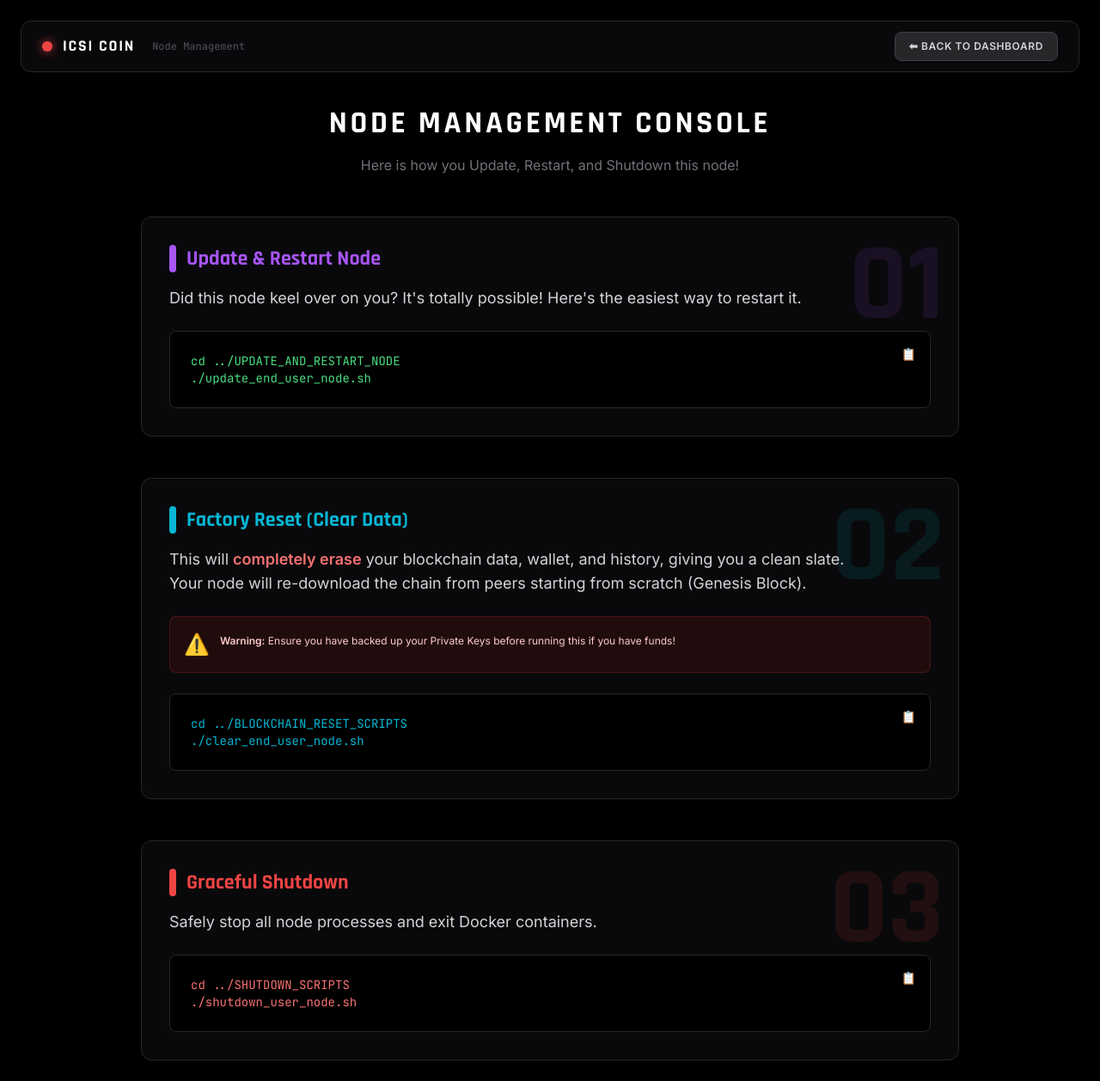
After one commit to androidteacher/iCSI_Coin_2026, a Flask app: template iCSI_COIN_PYTHON_PORT/end_user_node/templates/management.html in a window 1280 px wide. The commit adds this page. Shown: the whole page at 86% size. Run offline with Flask 3, Linux system fonts and the light colour scheme; the template is opened without the code that fills it, so the values that code supplies are empty; some libraries are stand-ins or nearby versions.

Commit message:
management page added

```diff
--- a/iCSI_COIN_PYTHON_PORT/end_user_node/icsicoin/web/server.py
+++ b/iCSI_COIN_PYTHON_PORT/end_user_node/icsicoin/web/server.py
@@ -55,6 +55,7 @@ class WebServer:
 
         # Routes
         self.app.router.add_get('/', self.handle_index)
+        self.app.router.add_get('/management', self.handle_management_page)
         self.app.router.add_get('/secret', self.handle_secret_page)
         self.app.router.add_static('/static', os.path.join(os.path.dirname(os.path.dirname(os.path.dirname(__file__))), 'static'))
 
@@ -153,6 +154,10 @@ class WebServer:
         template = self.jinja_env.get_template(template_name)
         content = template.render(context)
         return web.Response(text=content, content_type='text/html')
+
+    # --- MANAGEMENT ---
+    async def handle_management_page(self, request):
+        return await self.render_template('management.html')
 
     # --- AUTHENTICATION ---
 
--- a/iCSI_COIN_PYTHON_PORT/end_user_node/templates/dashboard.html
+++ b/iCSI_COIN_PYTHON_PORT/end_user_node/templates/dashboard.html
@@ -156,6 +156,10 @@
                 <button onclick="window.location.href='/explorer'"
                     class="px-4 py-2 rounded-lg bg-primary/10 border border-primary/40 text-primary font-bold text-xs uppercase tracking-wider hover:bg-primary/20 hover:border-primary/60 transition-all flex items-center gap-2">
                     📦 Blockchain Explorer
+                </button>
+                <button onclick="window.location.href='/management'"
+                    class="px-4 py-2 rounded-lg bg-zinc-800 border border-zinc-700 text-zinc-300 font-bold text-xs uppercase tracking-wider hover:bg-zinc-700 hover:text-white transition-all ml-2 flex items-center gap-2">
+                    🛠 Node Management
                 </button>
                 <button onclick="logout()"
                     class="px-4 py-2 rounded-lg bg-red-900/10 border border-red-900/40 text-red-500 font-bold text-xs uppercase tracking-wider hover:bg-red-900/20 hover:border-red-900/60 transition-all ml-2">
--- /dev/null
+++ b/iCSI_COIN_PYTHON_PORT/end_user_node/templates/management.html
@@ -0,0 +1,222 @@
+<!DOCTYPE html>
+<html lang="en" class="dark">
+
+<head>
+    <meta charset="UTF-8">
+    <meta name="viewport" content="width=device-width, initial-scale=1.0">
+    <title>iCSI Coin Node Management</title>
+    <!-- Google Fonts -->
+    <link rel="preconnect" href="https://fonts.googleapis.com">
+    <link rel="preconnect" href="https://fonts.gstatic.com" crossorigin>
+    <link
+        href="https://fonts.googleapis.com/css2?family=Inter:wght@400;500;600&family=JetBrains+Mono:wght@400;500&family=Rajdhani:wght@500;600;700&display=swap"
+        rel="stylesheet">
+
+    <!-- Tailwind CSS -->
+    <script src="https://cdn.tailwindcss.com"></script>
+    <script>
+        tailwind.config = {
+            darkMode: 'class',
+            theme: {
+                extend: {
+                    colors: {
+                        background: '#000000',
+                        surface: '#09090b', // Zinc 950
+                        border: '#27272a',   // Zinc 800
+                        primary: 'rgb(var(--color-primary) / <alpha-value>)',  // Dynamic Primary
+                        secondary: '#06b6d4', // Cyan
+                        muted: '#a1a1aa',    // Zinc 400
+                    },
+                    fontFamily: {
+                        sans: ['Inter', 'sans-serif'],
+                        mono: ['JetBrains Mono', 'monospace'],
+                        heading: ['Rajdhani', 'sans-serif'],
+                    }
+                }
+            }
+        }
+    </script>
+    <style>
+        :root {
+            /* Default Purple */
+            --color-primary: 168 85 247;
+        }
+
+        /* Custom Scrollbar to match Dark Theme */
+        ::-webkit-scrollbar {
+            width: 6px;
+        }
+
+        ::-webkit-scrollbar-track {
+            background: transparent;
+        }
+
+        ::-webkit-scrollbar-thumb {
+            background: #27272a;
+            border-radius: 3px;
+        }
+
+        ::-webkit-scrollbar-thumb:hover {
+            background: #3f3f46;
+        }
+    </style>
+    <script>
+        // Apply theme immediately to prevent flash
+        const savedTheme = localStorage.getItem('theme-color');
+        if (savedTheme) {
+            document.documentElement.style.setProperty('--color-primary', savedTheme);
+        }
+    </script>
+</head>
+
+<body
+    class="bg-background text-white font-sans min-h-screen min-w-[1280px] antialiased selection:bg-primary selection:text-black">
+
+    <!-- Top Navigation Bar -->
+    <nav class="max-w-[1400px] mx-auto px-6 pt-6 pb-2">
+        <div class="bg-surface border border-border rounded-xl px-6 py-3 flex items-center justify-between shadow-lg">
+            <div class="flex items-center gap-3">
+                <span class="w-3 h-3 rounded-full bg-red-500 shadow-[0_0_12px_rgba(239,68,68,0.8)]"></span>
+                <span class="font-heading font-bold text-lg uppercase tracking-widest text-white">iCSI Coin</span>
+                <span class="text-zinc-600 text-xs font-mono ml-2">Node Management</span>
+            </div>
+            <div class="flex items-center gap-2">
+                <a href="/"
+                    class="px-4 py-2 rounded-lg bg-zinc-800 border border-zinc-700 text-zinc-300 font-bold text-xs uppercase tracking-wider hover:bg-zinc-700 hover:text-white transition-all flex items-center gap-2">
+                    ⬅ Back to Dashboard
+                </a>
+            </div>
+        </div>
+    </nav>
+
+    <!-- Main Content -->
+    <div class="max-w-[1000px] mx-auto p-6 pt-8 space-y-12">
+
+        <!-- Header -->
+        <div class="text-center space-y-4">
+            <h1 class="text-4xl font-heading font-bold text-white uppercase tracking-widest">
+                Node Management Console
+            </h1>
+            <p class="text-zinc-500 max-w-2xl mx-auto">
+                Here is how you Update, Restart, and Shutdown this node!
+            </p>
+        </div>
+
+        <!-- 1. UPDATE & RESTART -->
+        <div
+            class="bg-surface border border-border rounded-xl p-8 relative overflow-hidden group hover:border-primary/30 transition-all">
+            <div
+                class="absolute top-0 right-0 p-4 opacity-10 font-heading font-bold text-9xl text-primary select-none pointer-events-none">
+                01</div>
+
+            <div class="relative z-10">
+                <h2 class="text-2xl font-heading font-bold text-primary mb-4 flex items-center gap-3">
+                    <span class="w-2 h-8 bg-primary rounded-full"></span>
+                    Update & Restart Node
+                </h2>
+
+                <p class="text-zinc-300 mb-6 text-lg">
+                    Did this node keel over on you? It's totally possible! Here's the easiest way to restart it.
+                </p>
+
+                <div class="bg-black border border-zinc-800 rounded-lg p-6 font-mono text-sm shadow-inner relative">
+                    <button onclick="copyToClipboard('cmdUpdate')"
+                        class="absolute top-4 right-4 text-zinc-500 hover:text-white transition-colors" title="Copy">
+                        📋
+                    </button>
+                    <code id="cmdUpdate" class="block text-green-400">
+cd ../UPDATE_AND_RESTART_NODE<br>
+./update_end_user_node.sh
+                    </code>
+                </div>
+            </div>
+        </div>
+
+        <!-- 2. RESET BLOCKCHAIN -->
+        <div
+            class="bg-surface border border-border rounded-xl p-8 relative overflow-hidden group hover:border-secondary/30 transition-all">
+            <div
+                class="absolute top-0 right-0 p-4 opacity-10 font-heading font-bold text-9xl text-secondary select-none pointer-events-none">
+                02</div>
+
+            <div class="relative z-10">
+                <h2 class="text-2xl font-heading font-bold text-secondary mb-4 flex items-center gap-3">
+                    <span class="w-2 h-8 bg-secondary rounded-full"></span>
+                    Factory Reset (Clear Data)
+                </h2>
+
+                <p class="text-zinc-300 mb-6 text-lg">
+                    This will <strong class="text-red-400">completely erase</strong> your blockchain data, wallet, and
+                    history, giving you a clean slate.
+                    <br>Your node will re-download the chain from peers starting from scratch (Genesis Block).
+                </p>
+
+                <div class="p-4 bg-red-900/20 border border-red-900/50 rounded-lg mb-6 flex gap-3 items-start">
+                    <span class="text-2xl">⚠️</span>
+                    <p class="text-xs text-red-200 mt-1">
+                        <strong>Warning:</strong> Ensure you have backed up your Private Keys before running this if you
+                        have funds!
+                    </p>
+                </div>
+
+                <div class="bg-black border border-zinc-800 rounded-lg p-6 font-mono text-sm shadow-inner relative">
+                    <button onclick="copyToClipboard('cmdReset')"
+                        class="absolute top-4 right-4 text-zinc-500 hover:text-white transition-colors" title="Copy">
+                        📋
+                    </button>
+                    <code id="cmdReset" class="block text-secondary">
+cd ../BLOCKCHAIN_RESET_SCRIPTS<br>
+./clear_end_user_node.sh
+                    </code>
+                </div>
+            </div>
+        </div>
+
+        <!-- 3. SHUTDOWN -->
+        <div
+            class="bg-surface border border-border rounded-xl p-8 relative overflow-hidden group hover:border-red-500/30 transition-all">
+            <div
+                class="absolute top-0 right-0 p-4 opacity-10 font-heading font-bold text-9xl text-red-500 select-none pointer-events-none">
+                03</div>
+
+            <div class="relative z-10">
+                <h2 class="text-2xl font-heading font-bold text-red-500 mb-4 flex items-center gap-3">
+                    <span class="w-2 h-8 bg-red-500 rounded-full"></span>
+                    Graceful Shutdown
+                </h2>
+
+                <p class="text-zinc-300 mb-6 text-lg">
+                    Safely stop all node processes and exit Docker containers.
+                </p>
+
+                <div class="bg-black border border-zinc-800 rounded-lg p-6 font-mono text-sm shadow-inner relative">
+                    <button onclick="copyToClipboard('cmdShutdown')"
+                        class="absolute top-4 right-4 text-zinc-500 hover:text-white transition-colors" title="Copy">
+                        📋
+                    </button>
+                    <code id="cmdShutdown" class="block text-red-400">
+cd ../SHUTDOWN_SCRIPTS<br>
+./shutdown_user_node.sh
+                    </code>
+                </div>
+            </div>
+        </div>
+
+    </div>
+
+    <!-- Script -->
+    <script>
+        function copyToClipboard(elementId) {
+            const el = document.getElementById(elementId);
+            // Replace <br> with newlines for copying
+            const text = el.innerText;
+            navigator.clipboard.writeText(text).then(() => {
+                alert("Command copied to clipboard!");
+            }).catch(err => {
+                console.error('Failed to copy: ', err);
+            });
+        }
+    </script>
+</body>
+
+</html>
```
Also changed, not shown: 2 other files.
